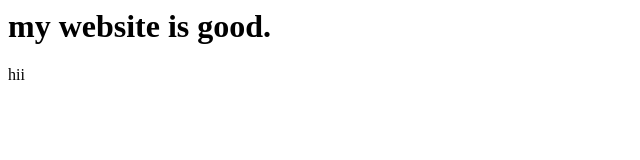
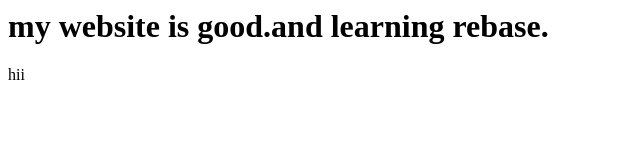
Before and after one commit to jigarsuthar12/best_prac, a plain HTML site: page index.html in a window 1280 px wide. Shown: the whole page, without its empty margins (0-640 px from the left). Drawn offline with Linux system fonts and the light colour scheme.

Commit message:
learning branching

```diff
--- a/index.html
+++ b/index.html
@@ -1,7 +1,7 @@
 <html>
 	<body>
 		<h1>
-			my website is good.
+			my website is good.and learning rebase.
 		</h1>
 		<p>hii</p>
 	</body>
```
